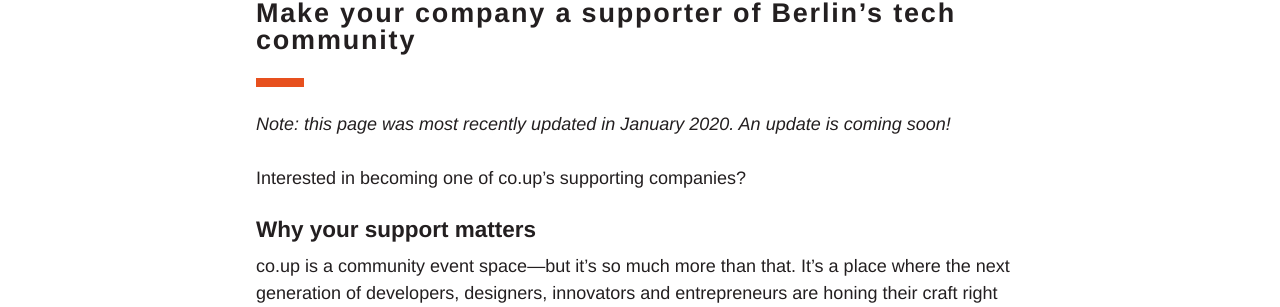
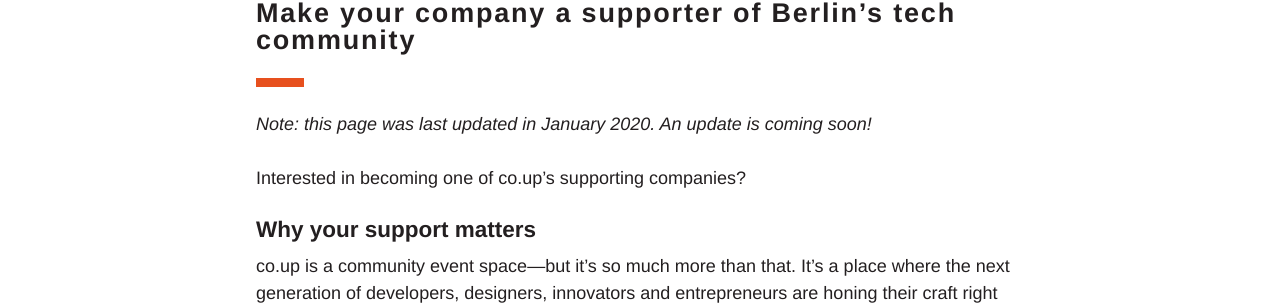
Before and after one commit to co-up/co-up.de, a Jekyll site: the page built from sponsorships.md, in a window 1280 px wide and 900 px high. Shown: the part 247-554 px from the top of the window. Built offline with Jekyll 4.4.1, drawn with Linux system fonts in a browser that asks for light colours.

Commit message:
edited disclaimer copy

```diff
--- a/sponsorships.md
+++ b/sponsorships.md
@@ -8,7 +8,7 @@
   <span>Make your company a supporter of Berlin’s tech community</span>
 </h1>
 
-<p><em>Note: this page was most recently updated in January 2020. An update is coming soon!</em></p>
+<p><em>Note: this page was last updated in January 2020. An update is coming soon!</em></p>
 Interested in becoming one of co.up’s supporting companies?
 
 ### Why your support matters
```
